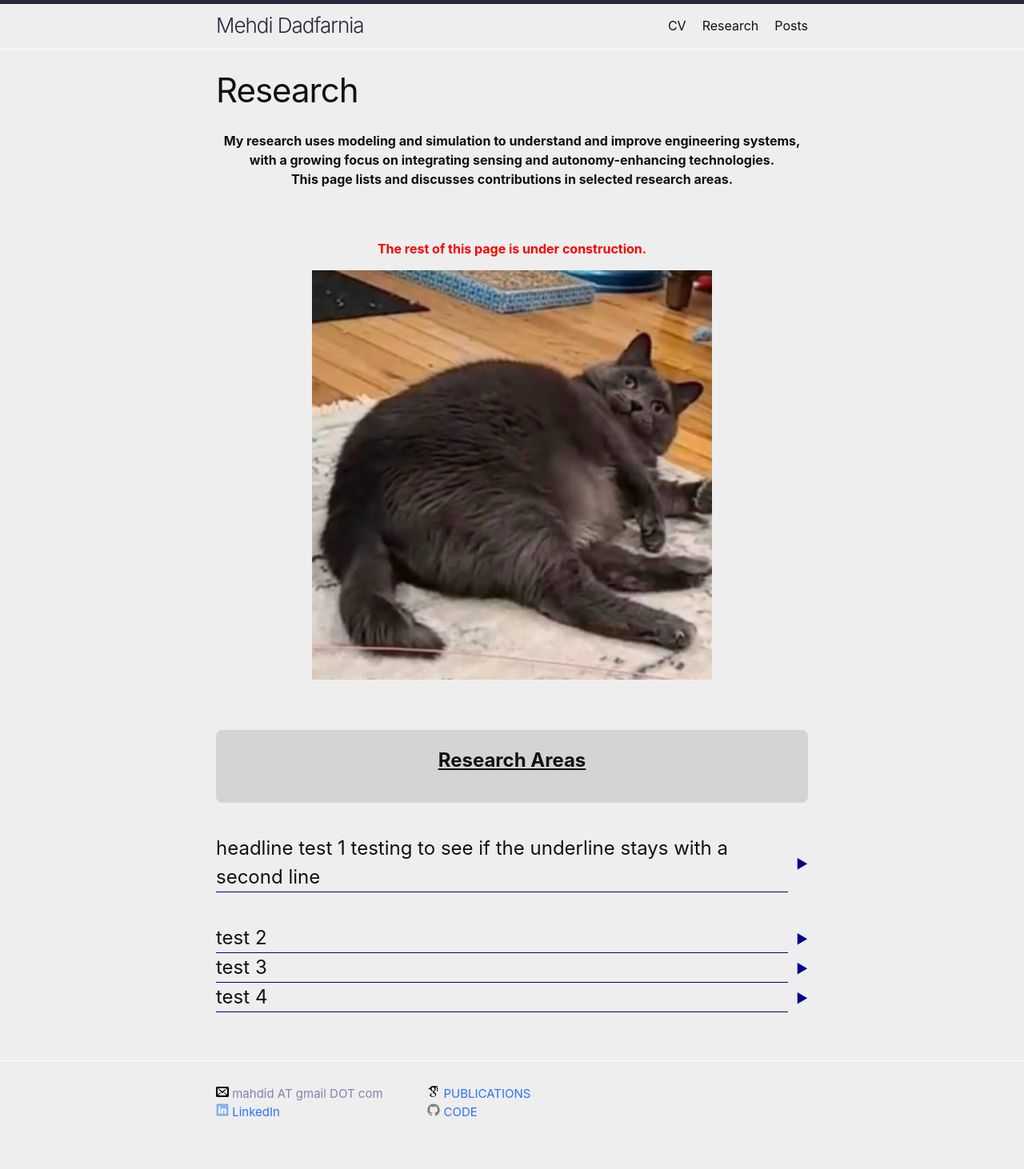
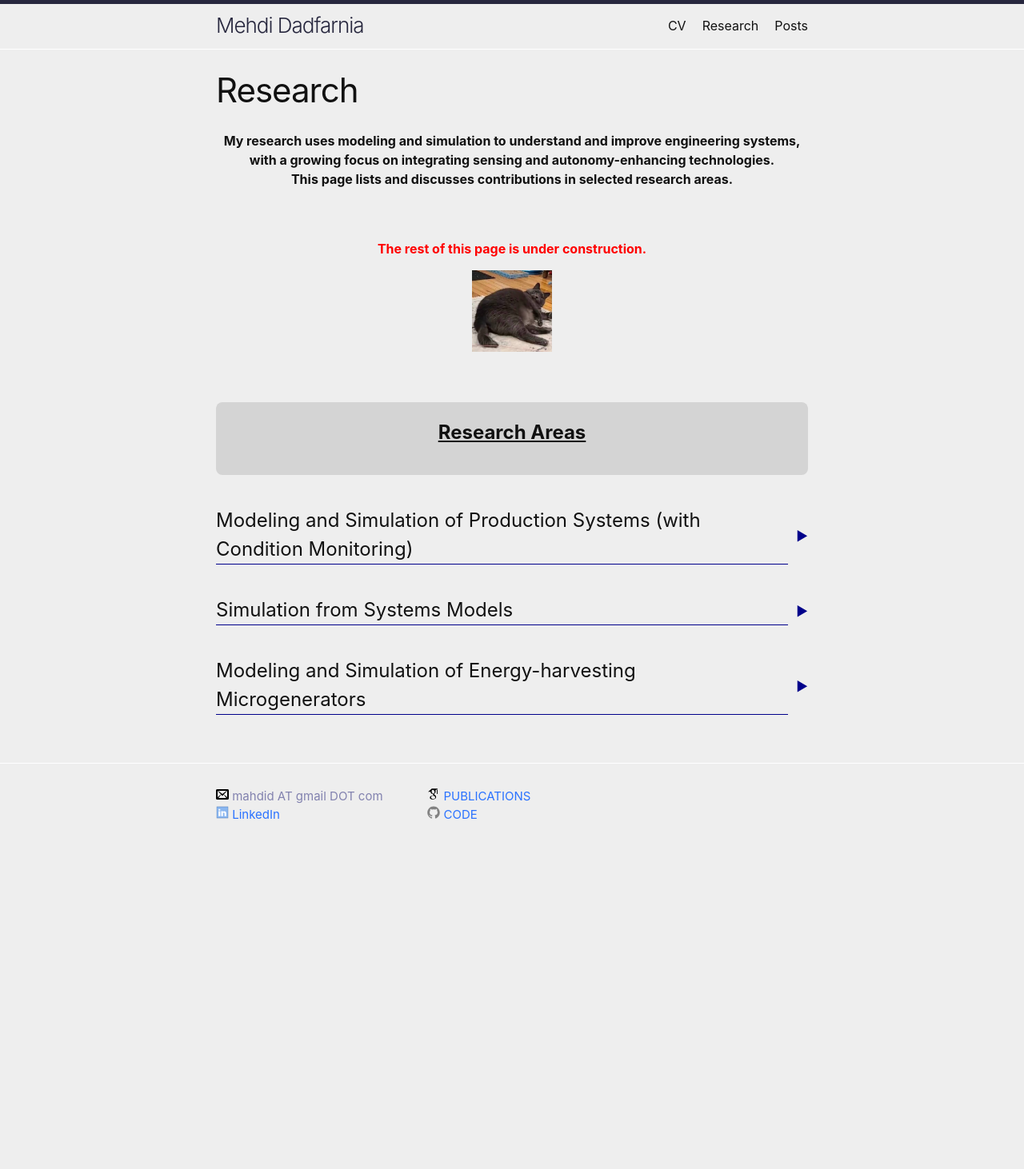
Before and after one commit to mehdidadfarnia/mehdidadfarnia.github.io, a Jekyll site: the page built from research.markdown, in a window 1280 px wide. Shown: the whole page at 80% size. Built offline with Jekyll 4.4.1, drawn with Linux system fonts in a browser that asks for light colours; after the commit the page ends 1090 px from its top, so only the background shows below that.

Commit message:
expandable section layout

```diff
--- a/research.markdown
+++ b/research.markdown
@@ -10,7 +10,7 @@ permalink: /Research/
 <br>
 
 <p style="text-align: center; font-weight: bold; color: red;">The rest of this page is under construction.</p>
-<center><img src="/assets/images/sassywebmaster.jpg" alt="Sassy" style="width: 500px;"/></center>
+<center><img src="/assets/images/sassywebmaster.jpg" alt="Sassy" style="width: 100px;"/></center>
 
 <br>
 <br>
@@ -41,9 +41,10 @@ permalink: /Research/
   }
 </style>
 
+
 <details>
   <summary style="display: flex; align-items: center;">
-    <h1 style="display: block; border-bottom: 1px solid darkblue; margin: 0; flex: 1;"> headline test 1 testing to see if the underline stays with a second line </h1>
+    <h1 style="display: block; border-bottom: 1px solid darkblue; margin: 0; flex: 1;">Modeling and Simulation of Production Systems (with Condition Monitoring)</h1>
   </summary>
   hidden content
 </details>
@@ -52,23 +53,16 @@ permalink: /Research/
 
 <details>
   <summary style="display: flex; align-items: center;">
-    <h1 style="display: block; border-bottom: 1px solid darkblue; margin: 0; flex: 1;">test 2 </h1>
+    <h1 style="display: block; border-bottom: 1px solid darkblue; margin: 0; flex: 1;">Simulation from Systems Models</h1>
   </summary>
-  hidden content   2
+  hidden content
 </details>
 
-
+<br>
 
 <details>
   <summary style="display: flex; align-items: center;">
-    <h1 style="display: block; border-bottom: 1px solid darkblue; margin: 0; flex: 1;">test 3 </h1>
+    <h1 style="display: block; border-bottom: 1px solid darkblue; margin: 0; flex: 1;">Modeling and Simulation of Energy-harvesting Microgenerators</h1>
   </summary>
-  hidden content   3
+  hidden content
 </details>
-
-<details>
-  <summary style="display: flex; align-items: center;">
-    <h1 style="display: block; border-bottom: 1px solid darkblue; margin: 0; flex: 1;">test 4 </h1>
-  </summary>
-  hidden content   4
-</details>
```
